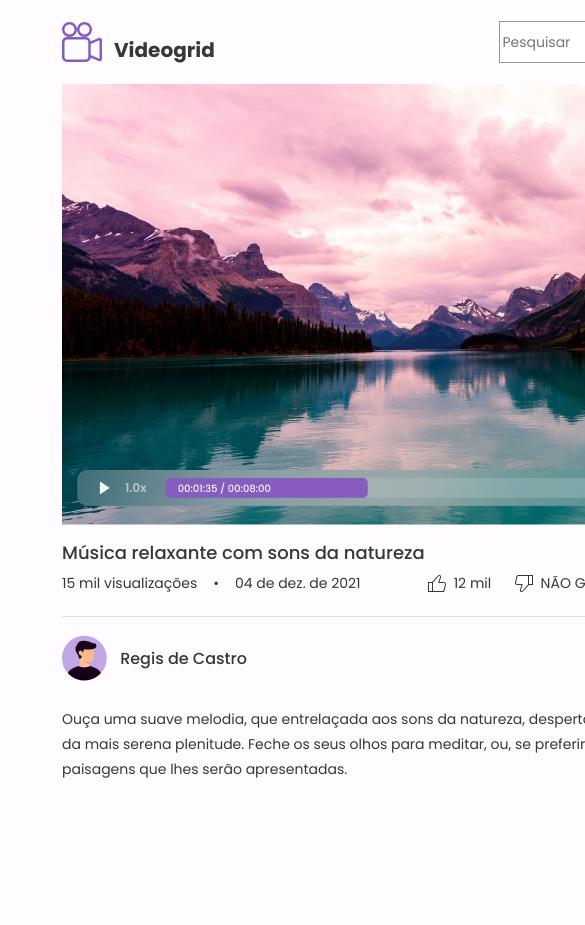
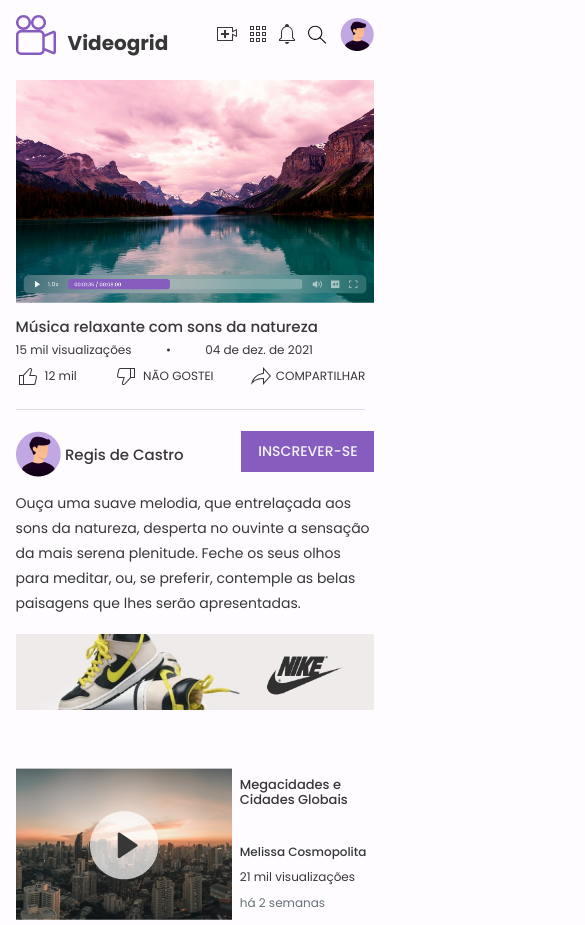
Before and after one commit to Regis-Castro/Videogrid, a plain HTML site: page index.html in a window 390 px wide. Shown: the top 925 px of the page, 585 px wide, since content can reach past the window. Before the commit the page ends 844 px from the top, so only its background shows below. Drawn offline with Linux system fonts and the light colour scheme.

Commit message:
responsive

```diff
--- a/index.html
+++ b/index.html
@@ -26,9 +26,9 @@
       </a>
     </div>
 
-    <div class="search-bar">
+    <div class="search-bar hide-on-mobile">
       <input type="text" placeholder="Pesquisar">
-      <button><img src="src/images/magnifying-glass.svg" width="21px" alt="lupa de pesquisa"></button>
+      <button><img src="src/images/white-magnifying-glass.svg" width="21px" alt="lupa de pesquisa"></button>
     </div>
 
     <div class="menu">
@@ -38,6 +38,8 @@
 
       <a href="#notifications"><img src="src/images/notifications.svg" alt="notificações"></a>
 
+      <a class="show-on-mobile" href="#search"><img src="src/images/black-magnifying-glass.svg" width="19px" alt="lupa de pesquisa preta"></a>
+
       <a href="#profile"><img src="src/images/small-avatar.png" alt="avatar de perfil"></a>
     </div>
   </header>
@@ -45,10 +47,10 @@
 
   <section class="main">
     <div class="main-video">
-      <div>
+      <div class="video">
         <img src="src/images/main-video.png" alt="vídeo principal">
       </div>
-      <h2>Música relaxante com sons da natureza</h2>
+      <h2 class="title">Música relaxante com sons da natureza</h2>
       <div class="main-video-infos">
         <div class="views-date">
           <span>15 mil visualizações</span>
--- a/src/css/advertising-related.css
+++ b/src/css/advertising-related.css
@@ -1,3 +1,11 @@
+.advertising {
+  margin-bottom: 7%;
+}
+
+.advertising img {
+  width: 100%;
+}
+
 .related-video {
   display: flex;
   margin-bottom: 30px;
--- a/src/css/header.css
+++ b/src/css/header.css
@@ -1,13 +1,11 @@
 header {
-  height: 84px;
   display: flex;
   justify-content: space-between;
-  margin-left: 62px;
+  padding: 1% 0;
 }
 
 .logo {
   display: flex;
-  margin: 17.5px 0px;
 }
 
 .logo a {
@@ -55,9 +53,8 @@ input[type="text"] {
   align-items: center;
   display: flex;
   justify-content: space-between;
-  width: 180px;
+  width: 11%;
 }
-
 
 .menu img[alt="subir vídeo"]:hover {
   content: url("../images/upload-fill.svg");
@@ -70,3 +67,7 @@ input[type="text"] {
 .menu img[alt="notificações"]:hover {
   content: url("../images/notifications-fill.svg");
 }
+
+.show-on-mobile {
+  display: none;
+}
--- a/src/css/main.css
+++ b/src/css/main.css
@@ -1,17 +1,13 @@
-.main {
-  margin-left: 62px;
+.main p {
+  font-size: 1.4rem;
+  line-height: 25px;
+  margin-top: 26px;
 }
 
 .main-video h2 {
   font-size: 1.8rem;
   font-weight: 500;
   margin: 15px 0 8px;
-}
-
-.main p {
-  font-size: 1.4rem;
-  line-height: 25px;
-  margin-top: 26px;
 }
 
 .main-video-infos {
--- a/src/css/responsive.css
+++ b/src/css/responsive.css
@@ -0,0 +1,370 @@
+@media (max-width: 1440px) {
+  body {
+    margin: 1.5% 1.5% 0 1.5%;
+  }
+}
+
+@media (max-width: 1280px) {
+  body {
+    grid:
+      "header"
+      "main"
+      "advertising"
+      "related"
+  }
+
+  .menu {
+    width: 16%;
+  }
+
+  .video {
+    display: flex;
+    justify-content: center;
+    margin: 3% 0;
+  }
+
+  .title {
+    display: flex;
+    justify-content: flex-end;
+    width: 50.6%;
+  }
+
+  .main-video-infos, .channel, .main-video p {
+    margin: 1% auto;
+    width: 57.7%;
+  }
+
+  .advertising {
+    margin: 4% auto;
+  }
+
+  .related {
+    margin: 0 auto;
+  }
+}
+
+
+
+@media (max-width: 1024px) {
+  .main-video-infos, .channel, .main-video p {
+    width: 71.5%;
+  }
+}
+
+
+
+@media (max-width: 834px) {
+  .main-video-infos, .channel, .main-video p {
+    width: 88%;
+  }
+
+  .menu {
+    width: 18%;
+  }
+}
+
+
+
+@media (max-width: 768px) {
+  .title {
+    width: 50.9%;
+  }
+
+  .views-date {
+    margin-left: 1%;
+  }
+
+  .main-video-infos, .channel, .main-video p {
+    width: 97.5%;
+  }
+}
+
+
+
+@media (max-width: 600px) {
+  .hide-on-mobile {
+    display: none;
+  }
+
+  .menu {
+    width: 30%;
+  }
+
+  .show-on-mobile {
+    display: block;
+  }
+
+  .video img {
+    width: 90%;
+  }
+
+  .title {
+    width: 67.3%;
+  }
+
+  .main-video-infos, .channel, .main-video p {
+    justify-content: space-around;
+  }
+
+  .main-video-infos {
+    display: block;
+  }
+
+  .main-video p {
+    width: 90%;
+  }
+
+  .views-date, .likes-share {
+    justify-content: space-between;
+    margin-left: 4%;
+  }
+
+  .views-date {
+    margin-bottom: 2%;
+    width: 52%;
+  }
+
+  .likes-share {
+    font-size: 1.2rem;
+    width: 60%;
+  }
+
+  .channel {
+    justify-content: space-between;
+    margin-top: 21px;
+    width: 90%;
+  }
+
+  .uploader {
+    width: 34%;
+  }
+}
+
+
+
+@media (max-width: 425px) {
+  .menu {
+    width: 41%;
+  }
+
+  .main-video h2 {
+    font-size: 1.7rem;
+    justify-content: flex-start;
+    margin-left: 5%;
+    width: 100%;
+  }
+
+  .views-date {
+    width: 70%;
+  }
+
+  .likes-share {
+    width: 80%;
+  }
+
+  .uploader {
+    width: 60%;
+  }
+
+  .related-video-infos h2 {
+    font-size: 1.4rem;
+  }
+}
+
+
+
+@media (max-width: 414px) {
+  body {
+    margin: 3% 4%;
+  }
+
+  header {
+    margin-bottom: 3%;
+  }
+
+  .menu {
+    width: 42%;
+  }
+
+  .video img {
+    width: 100%;
+  }
+
+  .main-video h2 {
+    font-size: 1.5rem;
+    margin-left: 0;
+  }
+
+  .main-video p {
+    width: 100%;
+  }
+
+  .main-video-infos {
+    margin: auto 0;
+  }
+
+  .views-date, .likes-share {
+    font-size: 1.2rem;
+    margin-left: 0;
+  }
+
+  .views-date {
+    justify-content: space-between;
+    margin-bottom: 2%;
+    width: 70%;
+  }
+
+  .likes-share {
+    justify-content: space-between;
+    width: 100%;
+
+  }
+
+  .channel {
+    width: 100%;
+    margin-bottom: 4%;
+  }
+
+  .uploader h2 {
+    margin-left: 2%;
+  }
+
+
+  .related-video-infos h2 {
+    font-size: 1.3rem;
+  }
+
+  .related-video-infos {
+    margin-left: 2%;
+  }
+
+  .related-video-infos a p,
+  .related-video-infos div p:nth-child(2),
+  .related-video-infos div p:nth-child(3) {
+    font-size: 1.2rem;
+  }
+}
+
+
+
+@media (max-width: 393px) {
+  .menu {
+    width: 44%;
+  }
+
+  .views-date {
+    width: 85%;
+  }
+
+  .main-video p {
+    margin-top: 4%;
+  }
+}
+
+
+
+@media (max-width: 384px) {
+  header {
+    display: block;
+    margin: 0 auto;
+  }
+
+  .menu {
+    width: 100%;
+    margin-top: 10%;
+  }
+
+  .main-video h2 {
+    margin-left: 0% ;
+    font-size: 1.4rem;
+  }
+
+  .views-date {
+    width: 70%;
+    margin-left: 0%;
+  }
+
+  .uploader {
+    width: 76%;
+  }
+
+  .advertising {
+   height: auto;
+  }
+
+  .related-video {
+    margin-top: 8%;
+  }
+
+  .related-video a img{
+    width: 150px;
+  }
+
+  .related-video p, .related-video h2 {
+    margin-top: 0
+  }
+}
+
+
+
+@media (max-width: 375px) {
+  .views-date {
+    width: 72%;
+  }
+
+  .channel h2 {
+   margin-left: 2%;;
+  }
+}
+
+
+
+@media (max-width: 360px) {
+  .views-date {
+    width: 74%;
+  }
+
+  .related-video-infos a p,
+  .related-video-infos div p:nth-child(2),
+  .related-video-infos div p:nth-child(3) {
+    font-size: 1.1rem;
+  }
+}
+
+@media (max-width: 320px) {
+  header {
+    display: block;
+    margin: 0 auto;
+  }
+
+  .menu {
+    width: 100%;
+    margin-top: 10%;
+  }
+
+  .main-video h2 {
+    margin-left: 2% ;
+    font-size: 1.4rem;
+  }
+
+  .views-date {
+    width: 85%;
+    margin-left: 2%;
+  }
+
+  .uploader {
+    width: 76%;
+  }
+
+  .advertising {
+   height: auto;
+  }
+
+  .related-video a img{
+    width: 150px;
+  }
+
+  .related-video p, .related-video h2 {
+    margin-top: 0
+  }
+}
--- a/src/css/style.css
+++ b/src/css/style.css
@@ -12,33 +12,27 @@ body {
   font-family: 'Poppins', sans-serif;
   font-weight: 400;
   grid:
-  "header header" 0.13fr
-  "main advertising" 0.2fr
-  "main related" auto
-  / 0.55fr auto;
+    "header header" 0.13fr
+    "main advertising" 0.2fr
+    "main related" auto
+    / 0.55fr auto;
   margin: 0 auto;
   max-width: 1440px;
-
 }
 
 header {
   grid-area: header;
-  max-width: 1318px;
 }
 
 .main {
   grid-area: main;
-  height: 728px;
 }
 
 .advertising {
   grid-area: advertising;
   height: 119px;
-  width: 563px;
 }
 
 .related {
   grid-area: related;
-  height: 566px;
-  width: 563px;
 }
```
Also changed, not shown: src/images/black-magnifying-glass.svg (added), src/images/white-magnifying-glass.svg (renamed from src/images/magnifying-glass.svg).
